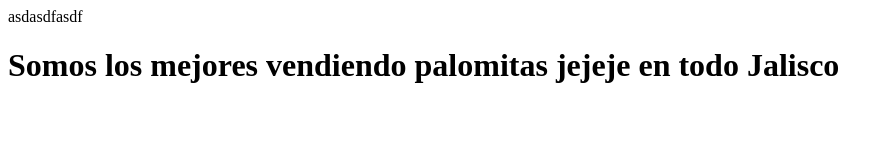
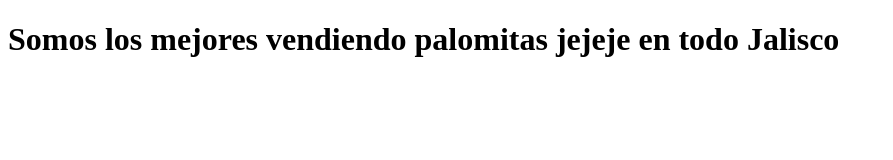
Before and after one commit to maubambu/git_test, a plain HTML site: page about.html in a window 1280 px wide. Shown: the whole page, without its empty margins (0-893 px from the left). Drawn offline with Linux system fonts and the light colour scheme.

Commit message:
Se borro texto extra

```diff
--- a/about.html
+++ b/about.html
@@ -7,8 +7,7 @@
     <meta http-equiv="X-UA-Compatible" content="ie=edge">
     <title>About</title>
 </head>
-<body>asdasdfasdf
-
+<body>
     <h1>Somos los mejores vendiendo palomitas jejeje en todo Jalisco</h1>
 </body>
 </html>
```
